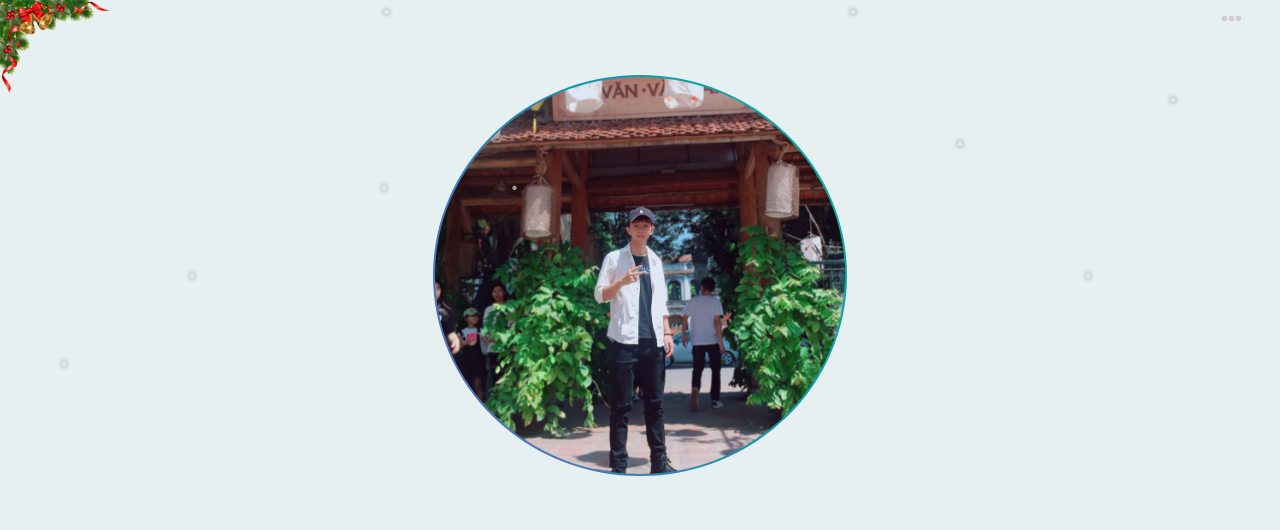
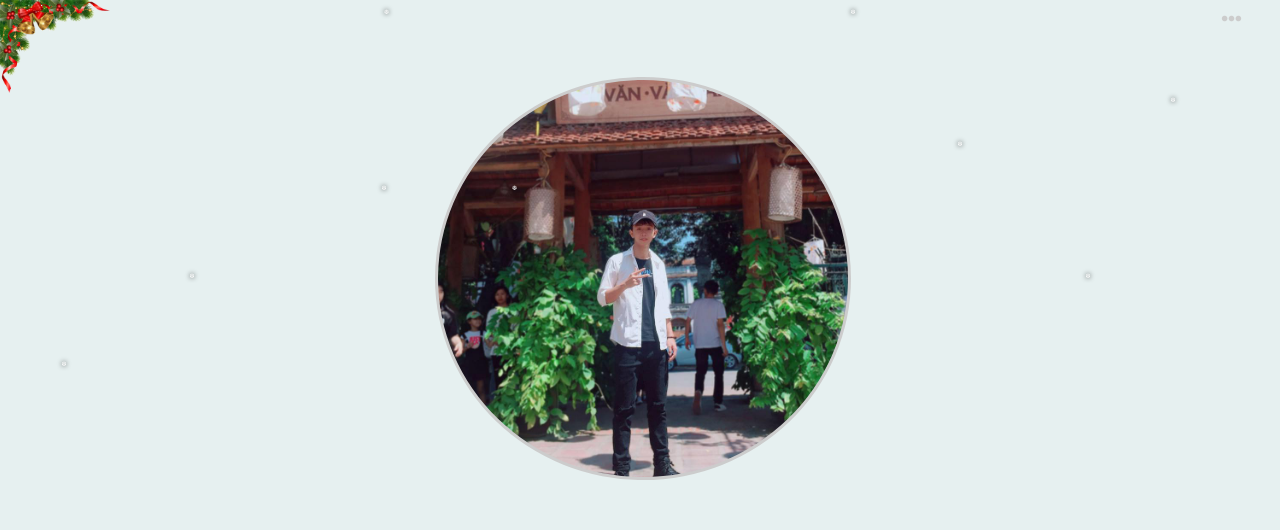
Before and after one commit to nxlinfo/nxlinfo.github.io, a plain HTML site: page index.html in a window 1280 px wide. Shown: the top 530 px of the page. Drawn offline with Linux system fonts and the light colour scheme.

Commit message:
version 4.1

```diff
--- a/css/style.css
+++ b/css/style.css
@@ -29,7 +29,7 @@ a{
 	/*background-repeat: no-repeat;*/
 	height: 62%;
 	border-radius: 100%;
-	/*border:solid #ccc;*/
+	border:solid #ccc;
 }
 #header #name{
 	width: 100vw;
@@ -349,7 +349,7 @@ color:#ccc;
   height: calc(100% + var(--borderWidth) * 2);
   width: calc(100% + var(--borderWidth) * 2);
   background: linear-gradient(60deg, #f79533, #f37055, #ef4e7b, #a166ab, #5073b8, #1098ad, #07b39b, #6fba82);
-  border-radius: 100%;
+  border-radius: calc(5 * var(--borderWidth));
   z-index: -1;
   animation: animatedgradient 3s ease alternate infinite;
   background-size: 300% 300%;
--- a/index.html
+++ b/index.html
@@ -37,7 +37,7 @@
         <p>Covid</p>
     </div> -->
     <div id="header">
-        <div id="face" class="gradient-border">
+        <div id="face">
         </div>
         <div id="name">
             <p>Nguyễn Xuân Lâm</p>
```
